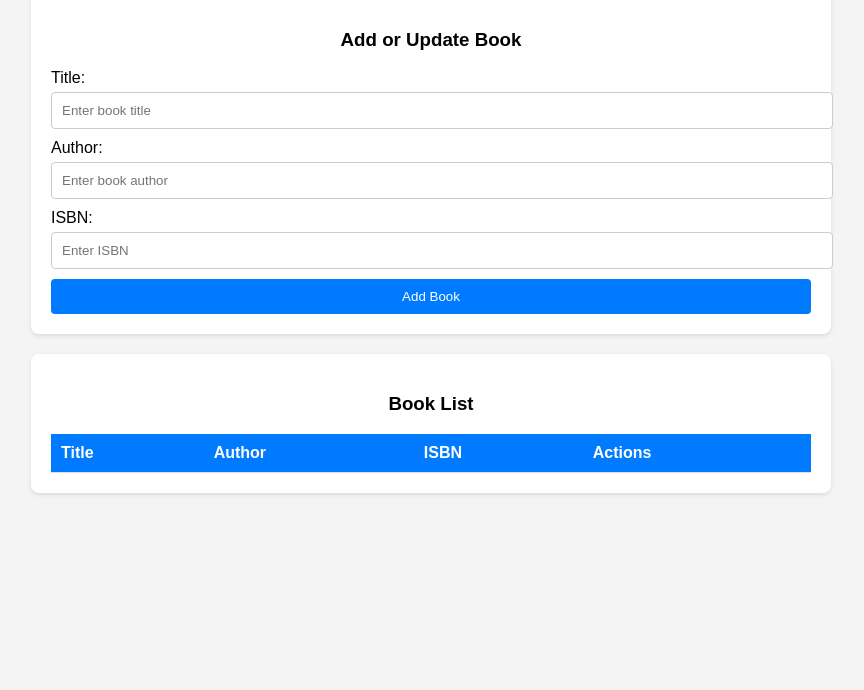
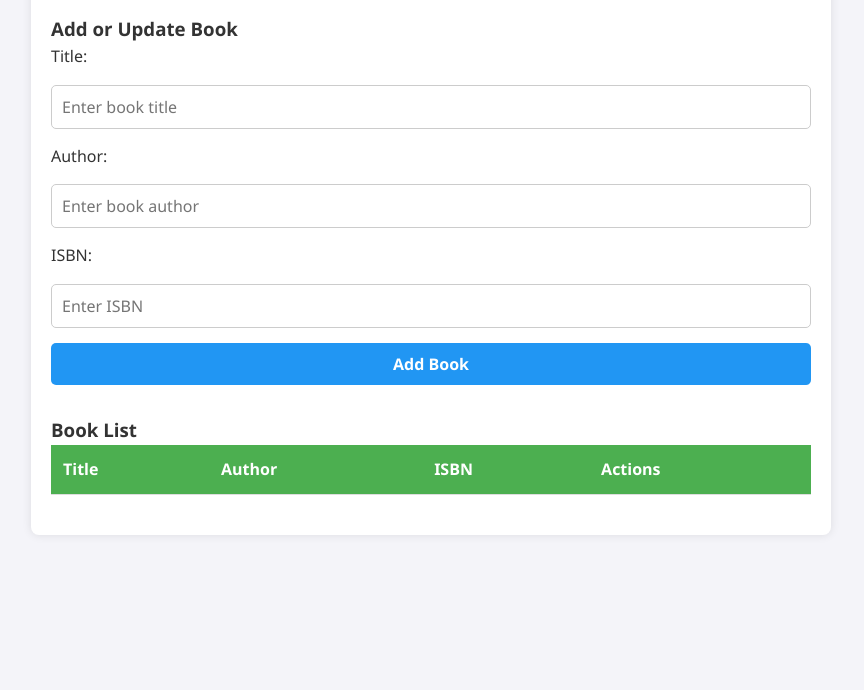
Before and after one commit to AishwaryaSrinath18/VCC, a website: page index.html in a window 1280 px wide. Shown: the part 110-800 px from the top of the page, without its empty margins (209-1073 px from the left). Drawn offline with Linux system fonts and the light colour scheme; no server answers.

Commit message:
Updated style.css

```diff
--- a/style.css
+++ b/style.css
@@ -1,91 +1,125 @@
+* {
+  margin: 0;
+  padding: 0;
+  box-sizing: border-box;
+  font-family: 'Segoe UI', Tahoma, Geneva, Verdana, sans-serif;
+}
+
 body {
-    font-family: Arial, sans-serif;
-    background-color: #f4f4f4;
-    margin: 0;
+  background-color: #f4f4f9;
+  color: #333;
+  font-size: 16px;
+  line-height: 1.6;
   padding: 20px;
 }
 
 .container {
   max-width: 800px;
   margin: 0 auto;
+  background: #fff;
+  padding: 20px;
+  border-radius: 8px;
+  box-shadow: 0 0 10px rgba(0, 0, 0, 0.1);
 }
 
-  h1, h3 {
+h1 {
   text-align: center;
+  font-size: 2.5rem;
+  color: #4CAF50;
+  margin-bottom: 20px;
+  font-weight: bold;
+  font-family: 'Arial', sans-serif;
 }
 
-  .form-container {
-    background-color: #fff;
-    padding: 20px;
-    border-radius: 8px;
-    box-shadow: 0 2px 4px rgba(0, 0, 0, 0.1);
-    margin-bottom: 20px;
+form {
+  display: flex;
+  flex-direction: column;
+  gap: 15px;
+  margin-bottom: 30px;
 }
 
-  label {
-    display: block;
-    margin-top: 10px;
-  }
-
-  input {
-    width: 100%;
+form input[type="text"] {
   padding: 10px;
-    margin-top: 5px;
-    border-radius: 4px;
   border: 1px solid #ccc;
+  border-radius: 5px;
+  font-size: 1rem;
+  font-family: 'Segoe UI', sans-serif;
 }
 
 button {
-    background-color: #007bff;
+  padding: 10px;
+  border: none;
+  border-radius: 5px;
+  cursor: pointer;
+  font-size: 1rem;
+  background-color: #4CAF50;
   color: white;
-    border: none;
-    padding: 10px 15px;
-    cursor: pointer;
-    border-radius: 4px;
-    margin-top: 10px;
-    width: 100%;
+  font-weight: bold;
+  transition: background-color 0.3s ease;
 }
 
 button:hover {
-    background-color: #0056b3;
-  }
-
-  .book-list-container {
-    background-color: #fff;
-    padding: 20px;
-    border-radius: 8px;
-    box-shadow: 0 2px 4px rgba(0, 0, 0, 0.1);
+  background-color: #45a049;
 }
 
 table {
   width: 100%;
   border-collapse: collapse;
+  margin-bottom: 20px;
 }
 
-  th, td {
-    padding: 10px;
+table th, table td {
+  padding: 12px;
   text-align: left;
   border-bottom: 1px solid #ddd;
 }
 
-  th {
-    background-color: #007bff;
+table th {
+  background-color: #4CAF50;
   color: white;
+  font-weight: bold;
 }
 
-  td button {
-    padding: 5px 10px;
-    border: none;
-    border-radius: 4px;
-    cursor: pointer;
+table td {
+  font-size: 1rem;
 }
 
-  td button.edit {
-    background-color: #28a745;
-    color: white;
+button.edit {
+  background-color: #ff9800;
 }
 
-  td button.delete {
-    background-color: #dc3545;
-    color: white;
+button.edit:hover {
+  background-color: #e68a00;
 }
+
+button.delete {
+  background-color: #f44336;
+}
+
+button.delete:hover {
+  background-color: #e53935;
+}
+
+#submit-btn {
+  background-color: #2196F3;
+}
+
+#submit-btn:hover {
+  background-color: #1e88e5;
+}
+
+/* Mobile Responsiveness */
+@media (max-width: 768px) {
+  h1 {
+    font-size: 2rem;
+  }
+
+  table th, table td {
+    font-size: 0.9rem;
+    padding: 10px;
+  }
+
+  button {
+    font-size: 0.9rem;
+  }
+}
```
Lines whose indentation alone changed are shown as unchanged.
